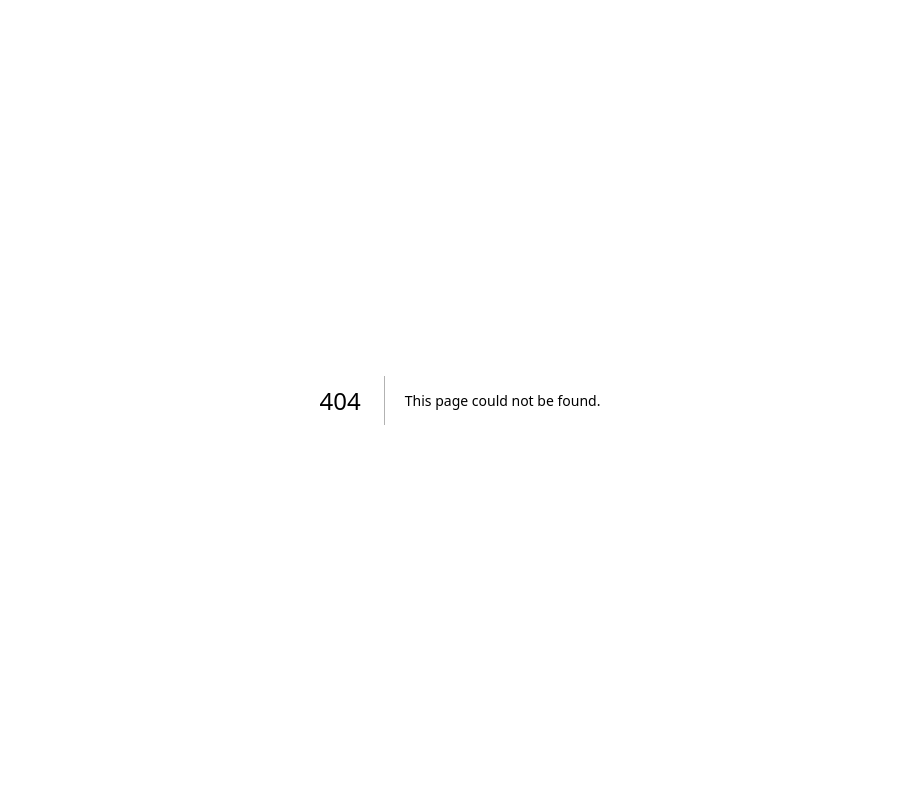
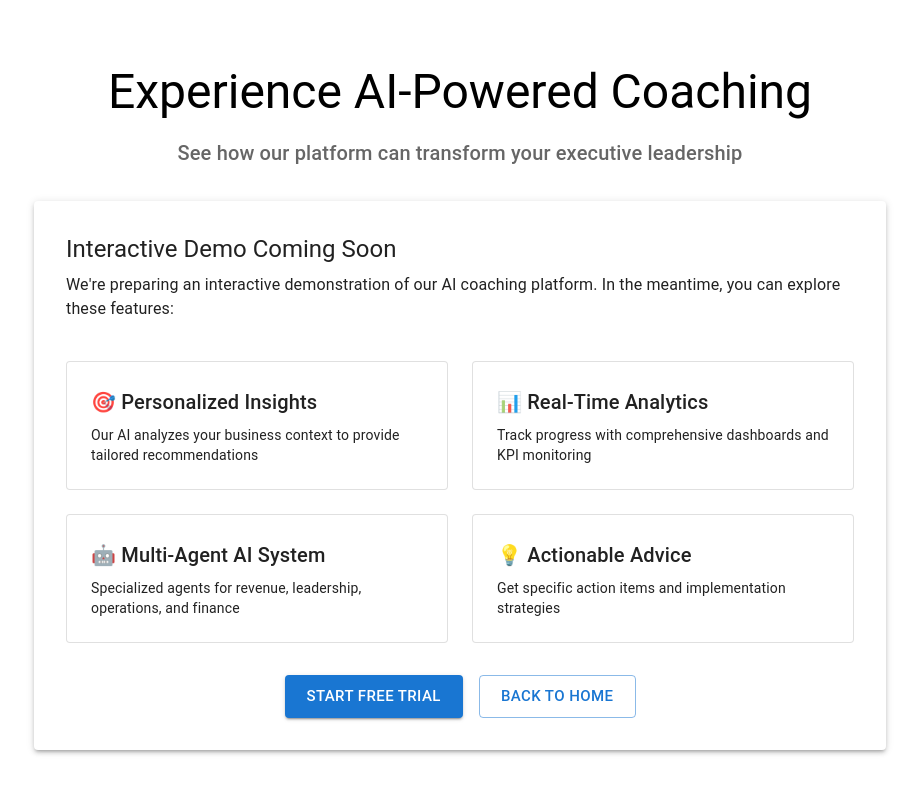
Before and after one commit to nbrain-team/michael-training, a Next.js app in the folder frontend/: page /demo in a window 1280 px wide. Before the commit this address had no page. Shown: the top 794 px of the page, without its empty margins (180-1099 px from the left). Built offline with nearby package versions, Linux system fonts and the light colour scheme.

Commit message:
Add demo page

```diff
--- /dev/null
+++ b/frontend/src/pages/demo.tsx
@@ -0,0 +1,96 @@
+import React from 'react';
+import { useRouter } from 'next/router';
+import {
+  Container,
+  Typography,
+  Box,
+  Paper,
+  Button,
+  Grid
+} from '@mui/material';
+import Link from 'next/link';
+
+export default function Demo() {
+  const router = useRouter();
+
+  return (
+    <Container maxWidth="md">
+      <Box sx={{ mt: 8, mb: 4 }}>
+        <Typography variant="h3" component="h1" align="center" gutterBottom>
+          Experience AI-Powered Coaching
+        </Typography>
+        <Typography variant="h6" align="center" color="text.secondary" paragraph>
+          See how our platform can transform your executive leadership
+        </Typography>
+
+        <Paper elevation={3} sx={{ p: 4, mt: 4 }}>
+          <Typography variant="h5" gutterBottom>
+            Interactive Demo Coming Soon
+          </Typography>
+          <Typography variant="body1" paragraph>
+            We're preparing an interactive demonstration of our AI coaching platform.
+            In the meantime, you can explore these features:
+          </Typography>
+
+          <Grid container spacing={3} sx={{ mt: 2 }}>
+            <Grid item xs={12} md={6}>
+              <Paper variant="outlined" sx={{ p: 3 }}>
+                <Typography variant="h6" gutterBottom>
+                  🎯 Personalized Insights
+                </Typography>
+                <Typography variant="body2">
+                  Our AI analyzes your business context to provide tailored recommendations
+                </Typography>
+              </Paper>
+            </Grid>
+            <Grid item xs={12} md={6}>
+              <Paper variant="outlined" sx={{ p: 3 }}>
+                <Typography variant="h6" gutterBottom>
+                  📊 Real-Time Analytics
+                </Typography>
+                <Typography variant="body2">
+                  Track progress with comprehensive dashboards and KPI monitoring
+                </Typography>
+              </Paper>
+            </Grid>
+            <Grid item xs={12} md={6}>
+              <Paper variant="outlined" sx={{ p: 3 }}>
+                <Typography variant="h6" gutterBottom>
+                  🤖 Multi-Agent AI System
+                </Typography>
+                <Typography variant="body2">
+                  Specialized agents for revenue, leadership, operations, and finance
+                </Typography>
+              </Paper>
+            </Grid>
+            <Grid item xs={12} md={6}>
+              <Paper variant="outlined" sx={{ p: 3 }}>
+                <Typography variant="h6" gutterBottom>
+                  💡 Actionable Advice
+                </Typography>
+                <Typography variant="body2">
+                  Get specific action items and implementation strategies
+                </Typography>
+              </Paper>
+            </Grid>
+          </Grid>
+
+          <Box sx={{ mt: 4, display: 'flex', gap: 2, justifyContent: 'center' }}>
+            <Button
+              variant="contained"
+              size="large"
+              onClick={() => router.push('/signup')}
+            >
+              Start Free Trial
+            </Button>
+            <Link href="/" passHref>
+              <Button variant="outlined" size="large">
+                Back to Home
+              </Button>
+            </Link>
+          </Box>
+        </Paper>
+      </Box>
+    </Container>
+  );
+}
```
